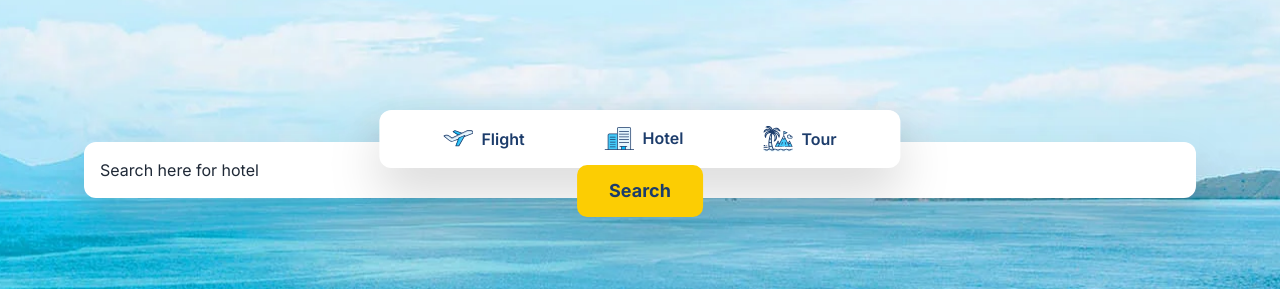
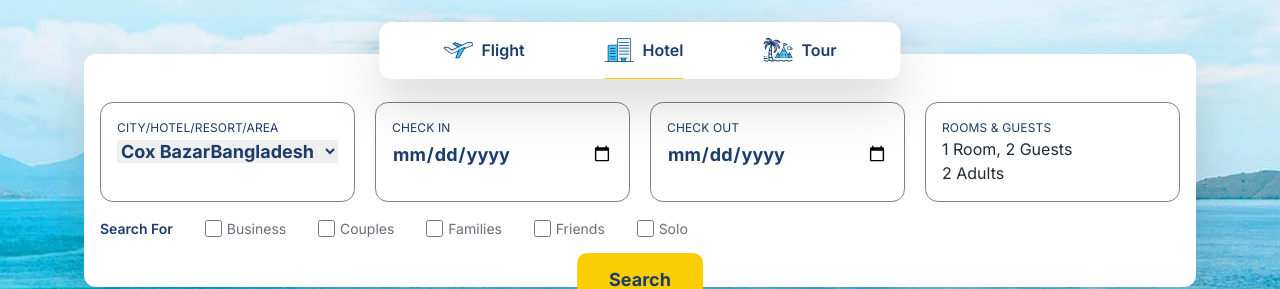
Before and after one commit to mdsultanmahmud/toursite, a Next.js app: page / in a window 1280 px wide. Both pictures are taken after a click on the element "Hotel". Shown: the part 180-469 px from the top of the page. Built offline with nearby package versions, Linux system fonts and the light colour scheme.

Commit message:
in the banner section tour search option done

```diff
--- a/src/app/components/SearchHotel.js
+++ b/src/app/components/SearchHotel.js
@@ -1,9 +1,64 @@
 import React from 'react';
-
-const SearchHotel = ({search}) => {
+import commonStyle from '../styles/common.module.css'
+import styles from '../styles/banner.module.css'
+const SearchHotel = ({ search }) => {
     return (
         <div className={`${search == 'hotel' ? 'block' : 'hidden'}`}>
-            <h1>Search here for hotel</h1>
+            <div className={`grid gap-x-5 grid-cols-4`}>
+                <div className={`${styles.tourContent} ${styles.hotelContent}`}>
+                    <label htmlFor='tour'>CITY/HOTEL/RESORT/AREA</label>
+                    <select id='tour'>
+                        <option defaultChecked>
+                            Cox Bazar
+                            <span>Bangladesh</span>
+                        </option>
+                        <option>Sajek</option>
+                        <option>Tanguar Haor</option>
+                        <option>Cox Bazar</option>
+                        <option>Sajek</option>
+                        <option>Tanguar Haor</option>
+                        <option>Cox Bazar</option>
+                        <option>Sajek</option>
+                        <option>Tanguar Haor</option>
+                    </select>
+                </div>
+                <div className={`${styles.tourContent} ${styles.hotelContent}`}>
+                    <label htmlFor='tour'>CHECK IN</label>
+                    <input type='date' />
+                </div>
+                <div className={`${styles.tourContent} ${styles.hotelContent}`}>
+                    <label htmlFor='tour'>CHECK OUT</label>
+                    <input type='date' />
+                </div>
+                <div className={`${styles.tourContent} ${styles.hotelContent}`}>
+                    <label htmlFor='tour'>ROOMS & GUESTS</label>
+                    <h2>{1} Room, {2} Guests</h2>
+                    <p>2 Adults</p>
+                </div>
+            </div>
+            <div className={`flex gap-x-8 items-center ${styles.selectionContainer}`}>
+                <h4>Search For</h4>
+                <div>
+                    <input id='business' type='checkbox' />
+                    <label htmlFor='business'>Business</label>
+                </div>
+                <div>
+                    <input id='Couples' type='checkbox' />
+                    <label htmlFor='Couples'>Couples</label>
+                </div>
+                <div>
+                    <input id='Families' type='checkbox' />
+                    <label htmlFor='Families'>Families</label>
+                </div>
+                <div>
+                    <input id='Friends' type='checkbox' />
+                    <label htmlFor='Friends'>Friends</label>
+                </div>
+                <div>
+                    <input id='Solo' type='checkbox' />
+                    <label htmlFor='Solo'>Solo</label>
+                </div>
+            </div>
         </div>
     );
 };
--- a/src/app/styles/banner.module.css
+++ b/src/app/styles/banner.module.css
@@ -84,7 +84,7 @@
     color: rgb(28, 60, 107);
 }
 
-.tourContent select{
+.tourContent select, .tourContent input{
     width: 100%;
     margin-top: .2rem;
     color: rgb(28, 60, 107);
@@ -92,4 +92,41 @@
     font-weight: 700;
     outline: none;
     border: none;
+    cursor: pointer;
 }
+.hotelContent{
+    margin-bottom: 0 !important;
+}
+.hotelContent select span{
+    display: block;
+    margin-top: .5rem;
+    /* color: rgb(28, 60, 107); */
+    color: red;
+    font-size: 12px;
+    font-weight: 400;
+
+}
+
+.selectionContainer{
+    margin: 1rem 0 2rem 0;
+}
+.selectionContainer div{
+    display: flex;
+    align-items: center;
+}
+.selectionContainer input{
+    width: 17px;
+    height: 17px;
+    margin-right: .3rem;
+    cursor: pointer;
+}
+.selectionContainer h4{
+    color: rgb(28, 60, 107);
+    font-weight: 600;
+    font-size: 14px;
+}
+.selectionContainer label{
+    color: rgb(110,107,123);
+    font-weight: 400;
+    font-size: 14px;
+}
```
